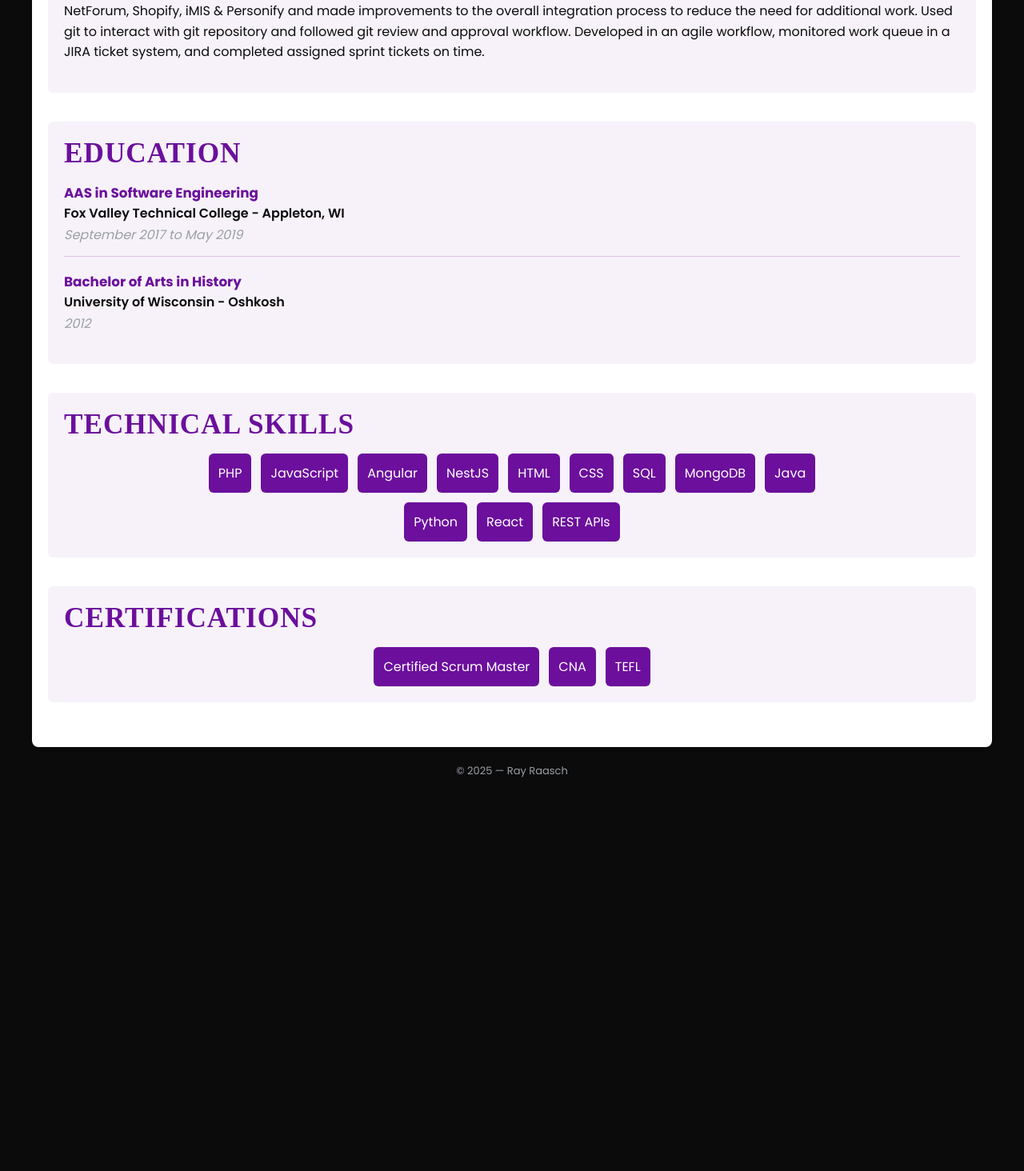
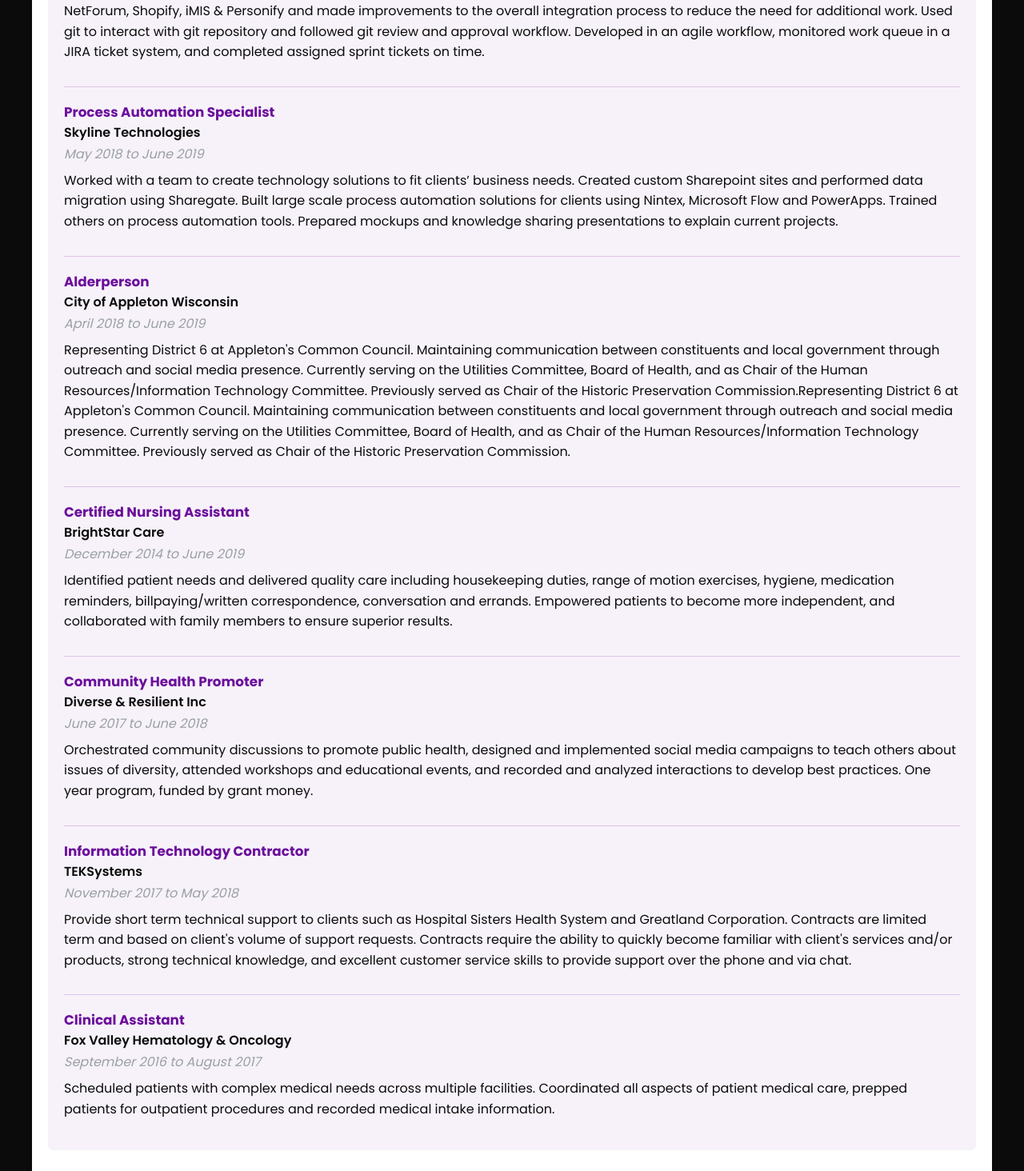
Before and after one commit to MsRaasch27/portfolio, a React (Vite) app: page /resume in a window 1280 px wide. Shown: the part 886-2350 px from the top of the page at 80% size. Before the commit the page ends 1884 px from the top, so only its background shows below. Built offline with nearby package versions, Linux system fonts and the light colour scheme.

Commit message:
Added more resume stuff, Home button

```diff
--- a/src/components/Header.jsx
+++ b/src/components/Header.jsx
@@ -5,10 +5,55 @@ export default function Header() {
   const linkClass = ({ isActive }) =>
     "nav-link" + (isActive ? " nav-link-active" : "");
 
+  const handleContactClick = async (e) => {
+    e.preventDefault();
+
+    try {
+      // Try to open email client
+      window.location.href = "mailto:MsRaasch27@gmail.com?subject=Portfolio Inquiry";
+
+      // Fallback: copy email to clipboard after a short delay
+      setTimeout(async () => {
+        try {
+          await navigator.clipboard.writeText("MsRaasch27@gmail.com");
+          // Show a temporary notification (you can style this later)
+          const notification = document.createElement('div');
+          notification.textContent = 'Email copied to clipboard!';
+          notification.style.cssText = `
+            position: fixed;
+            top: 20px;
+            right: 20px;
+            background: #4a90e2;
+            color: white;
+            padding: 10px 15px;
+            border-radius: 5px;
+            z-index: 1000;
+            font-family: 'Poppins', sans-serif;
+            box-shadow: 0 2px 10px rgba(0,0,0,0.2);
+          `;
+          document.body.appendChild(notification);
+
+          // Remove notification after 3 seconds
+          setTimeout(() => {
+            if (notification.parentNode) {
+              notification.parentNode.removeChild(notification);
+            }
+          }, 3000);
+        } catch (clipboardError) {
+          console.log('Clipboard copy failed:', clipboardError);
+        }
+      }, 100);
+
+    } catch (error) {
+      console.log('Email client failed to open:', error);
+    }
+  };
+
   return (
     <header className="header">
       <div className="header-content">
         <nav className="header-nav-left">
+          <NavLink to="/" className={linkClass}>Home</NavLink>
           <NavLink to="/resume" className={linkClass}>Resumé</NavLink>
         </nav>
         <div className="brand-section">
@@ -20,7 +65,13 @@ export default function Header() {
           </p>
         </div>
         <nav className="header-nav-right">
-          <a href="mailto:MsRaasch27@gmail.com" className="nav-link">Contact</a>
+          <a
+            href="mailto:MsRaasch27@gmail.com?subject=Portfolio Inquiry"
+            className="nav-link"
+            onClick={handleContactClick}
+          >
+            Contact
+          </a>
         </nav>
       </div>
     </header>
--- a/src/pages/Engineer.jsx
+++ b/src/pages/Engineer.jsx
@@ -6,7 +6,8 @@ export default function Engineer() {
   useSEO({
     title: "Ray Raasch - Full-Stack Web Development Engineer | Portfolio",
     description: "Full-stack web development engineer specializing in React, Node.js, Python, and modern web technologies. View client projects, GitHub contributions, and technical skills.",
-    keywords: ["Ray Raasch", "full-stack engineer", "web developer", "React", "Node.js", "Python", "JavaScript", "TypeScript", "MongoDB", "PostgreSQL", "AWS", "Docker", "Git", "client projects"],
+    keywords: ["Ray Raasch", "full-stack engineer", "web developer", "Python", "PHP", "JavaScript", "TypeScript", "Laravel", "Flask", "Django", "React", "Node.js", "NestJs",
+      "Relational/Non-Relational DBs", "SQL", "AWS", "Docker", "Git", "LangChain", "OpenAI", "client projects", "work for hire"],
     url: "https://rayraasch.com/engineer"
   });
 
@@ -41,17 +42,12 @@ export default function Engineer() {
   ];
 
   const skills = [
-    "React", "Node.js", "Python", "JavaScript", "TypeScript",
-    "MongoDB", "PostgreSQL", "AWS", "Docker", "Git"
+    "Python", "PHP", "JavaScript", "TypeScript", "Laravel", "Flask", "Django", "React", "Node.js", "NestJs",
+    "Relational/Non-Relational DBs", "SQL", "AWS", "Docker", "Git", "LangChain", "OpenAI"
   ];
 
   return (
     <div className="engineer-page">
-      <div className="page-header">
-        <Link to="/" className="home-button">
-          ← Back to Home
-        </Link>
-      </div>
 
       <div className="options-grid">
         {engineerOptions.map(option => (
--- a/src/pages/Home.jsx
+++ b/src/pages/Home.jsx
@@ -38,8 +38,8 @@ export default function Home() {
             "https://github.com/MsRaasch27"
           ],
           "knowsAbout": [
-            "React", "Node.js", "Python", "JavaScript", "TypeScript",
-            "MongoDB", "PostgreSQL", "AWS", "Docker", "Git"
+               "Python", "PHP", "JavaScript", "TypeScript", "Laravel", "Flask", "Django", "React", "Node.js", "NestJs",
+    "Relational/Non-Relational DBs", "SQL", "AWS", "Docker", "Git", "LangChain", "OpenAI", "API"
           ],
           "worksFor": {
             "@type": "Organization",
--- a/src/pages/Resume.jsx
+++ b/src/pages/Resume.jsx
@@ -23,6 +23,48 @@ const jobs = [
     duties:
       "Fixed bugs, made improvements, and helped fix user problems in the existing codebase in object oriented PHP, HTML, CSS, JSON, JQuery, AJAX, Bootstrap, and JavaScript. Researched, designed and implemented new features in the system including business analysis, technical blueprints, new development, technical review, and quality assurance. Designed and built custom integrations with AMS platforms such as NetForum, Shopify, iMIS & Personify and made improvements to the overall integration process to reduce the need for additional work. Used git to interact with git repository and followed git review and approval workflow. Developed in an agile workflow, monitored work queue in a JIRA ticket system, and completed assigned sprint tickets on time.",
   },
+  {
+    title: "Process Automation Specialist",
+    company: "Skyline Technologies",
+    date: "May 2018 to June 2019",
+    duties:
+      "Worked with a team to create technology solutions to fit clients’ business needs. Created custom Sharepoint sites and performed data migration using Sharegate. Built large scale process automation solutions for clients using Nintex, Microsoft Flow and PowerApps. Trained others on process automation tools. Prepared mockups and knowledge sharing presentations to explain current projects.",
+  },
+  {
+    title: "Alderperson",
+    company: "City of Appleton Wisconsin",
+    date: "April 2018 to June 2019",
+    duties:
+      "Representing District 6 at Appleton's Common Council. Maintaining communication between constituents and local government through outreach and social media presence. Currently serving on the Utilities Committee, Board of Health, and as Chair of the Human Resources/Information Technology Committee. Previously served as Chair of the Historic Preservation Commission.Representing District 6 at Appleton's Common Council. Maintaining communication between constituents and local government through outreach and social media presence. Currently serving on the Utilities Committee, Board of Health, and as Chair of the Human Resources/Information Technology Committee. Previously served as Chair of the Historic Preservation Commission.",
+  },
+  {
+    title: "Certified Nursing Assistant",
+    company: "BrightStar Care",
+    date: "December 2014 to June 2019",
+    duties:
+      "Identified patient needs and delivered quality care including housekeeping duties, range of motion exercises, hygiene, medication reminders, billpaying/written correspondence, conversation and errands. Empowered patients to become more independent, and collaborated with family members to ensure superior results.",
+  },
+  {
+    title: "Community Health Promoter",
+    company: "Diverse & Resilient Inc",
+    date: "June 2017 to June 2018",
+    duties:
+      "Orchestrated community discussions to promote public health, designed and implemented social media campaigns to teach others about issues of diversity, attended workshops and educational events, and recorded and analyzed interactions to develop best practices. One year program, funded by grant money.",
+  },
+  {
+    title: "Information Technology Contractor",
+    company: "TEKSystems",
+    date: "November 2017 to May 2018",
+    duties:
+      "Provide short term technical support to clients such as Hospital Sisters Health System and Greatland Corporation. Contracts are limited term and based on client's volume of support requests. Contracts require the ability to quickly become familiar with client's services and/or products, strong technical knowledge, and excellent customer service skills to provide support over the phone and via chat.",
+  },
+  {
+    title: "Clinical Assistant",
+    company: "Fox Valley Hematology & Oncology",
+    date: "September 2016 to August 2017",
+    duties:
+      "Scheduled patients with complex medical needs across multiple facilities.  Coordinated all aspects of patient medical care, prepped patients for outpatient procedures and recorded medical intake information.",
+  },
 
 ];
 
@@ -40,8 +82,8 @@ const education = [
 ];
 
 const skills = [
-  "PHP", "JavaScript", "Angular", "NestJS", "HTML", "CSS", "SQL",
-  "MongoDB", "Java", "Python", "React", "REST APIs",
+  "Python", "PHP", "JavaScript", "TypeScript", "Laravel", "Flask", "Django", "React", "Node.js", "NestJs",
+  "Relational/Non-Relational DBs", "SQL", "AWS", "Docker", "Git", "LangChain", "OpenAI", "API",
 ];
 
 const certifications = ["Certified Scrum Master", "CNA", "TEFL"];
--- a/src/pages/Volunteer.jsx
+++ b/src/pages/Volunteer.jsx
@@ -41,11 +41,6 @@ export default function Volunteer() {
 
   return (
     <div className="volunteer-page">
-      <div className="page-header">
-        <Link to="/" className="home-button">
-          ← Back to Home
-        </Link>
-      </div>
 
       <div className="photo-gallery">
         {volunteerPhotos.map(photo => (
```
